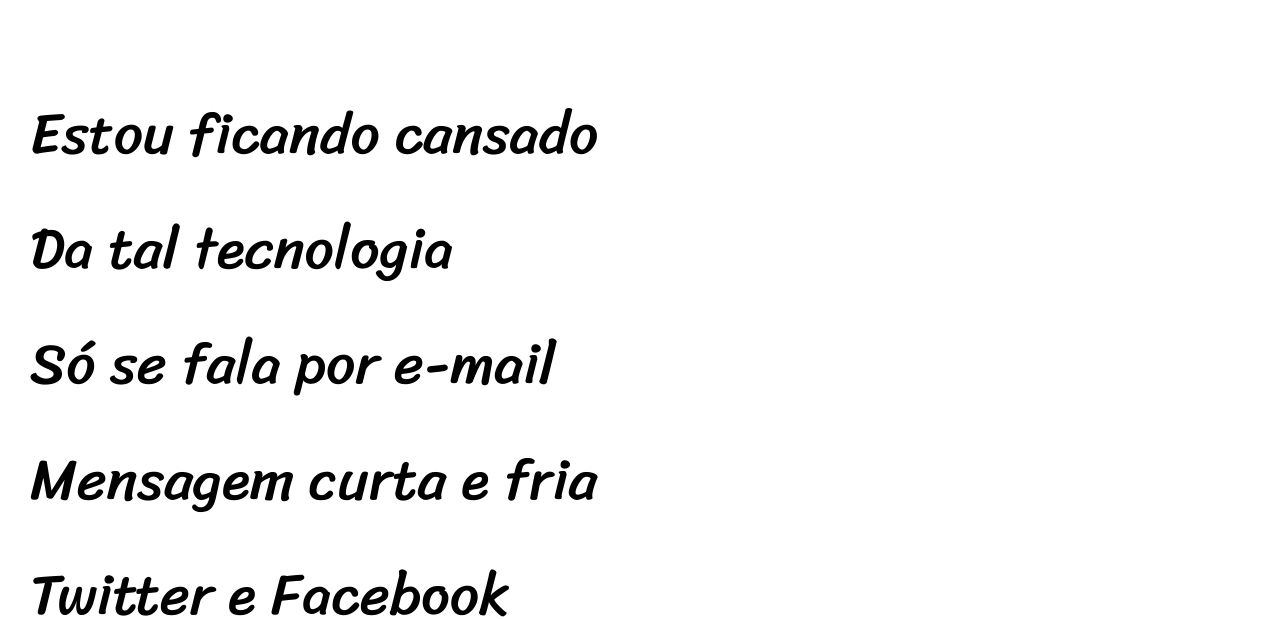
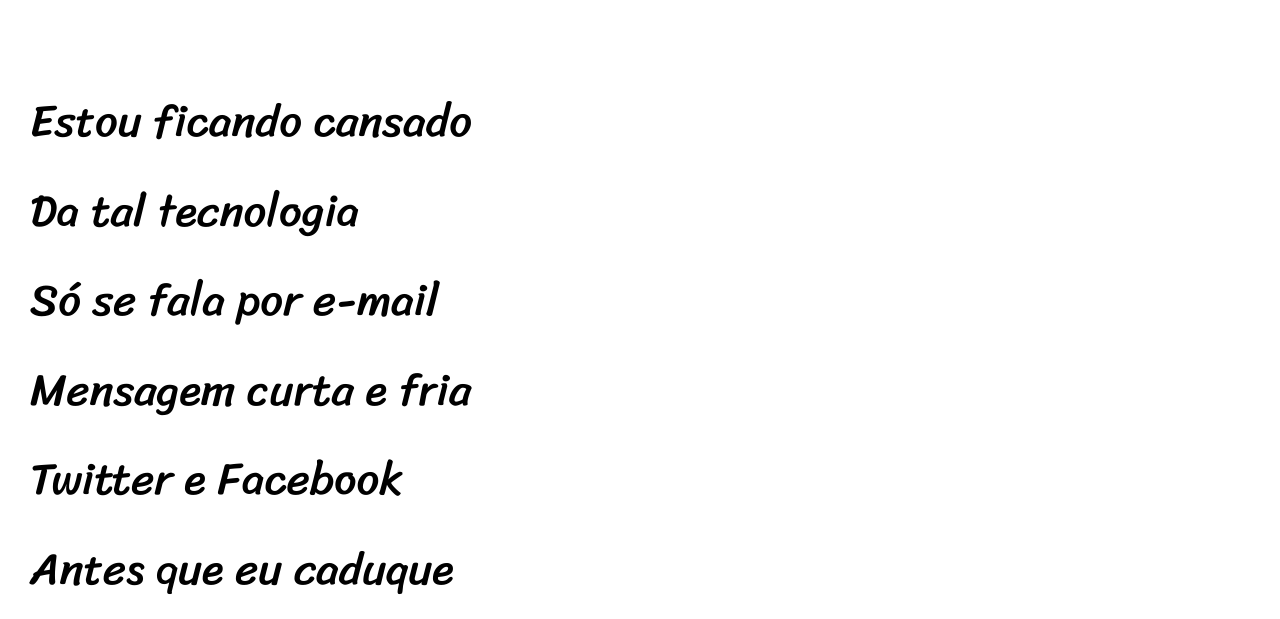
Before and after one commit to William4tl/HTML-CSS, a plain HTML site: page desafios/index.html in a window 1280 px wide. Shown: the part 210-829 px from the top of the page. Drawn offline with Linux system fonts and the light colour scheme.

Commit message:
atualizei o respositório

```diff
--- a/desafios/style.css
+++ b/desafios/style.css
@@ -56,10 +56,12 @@ section{
     line-height: 2em;
     padding-left: 30px;
     font-family: var(--fonte3);
-    font-size: 4.5vw;
+    font-size: 3.5vw;
 }
 
-
+section > p {
+    padding-bottom: 2em;
+}
 
 section.normal{
     background-color: white;
```
